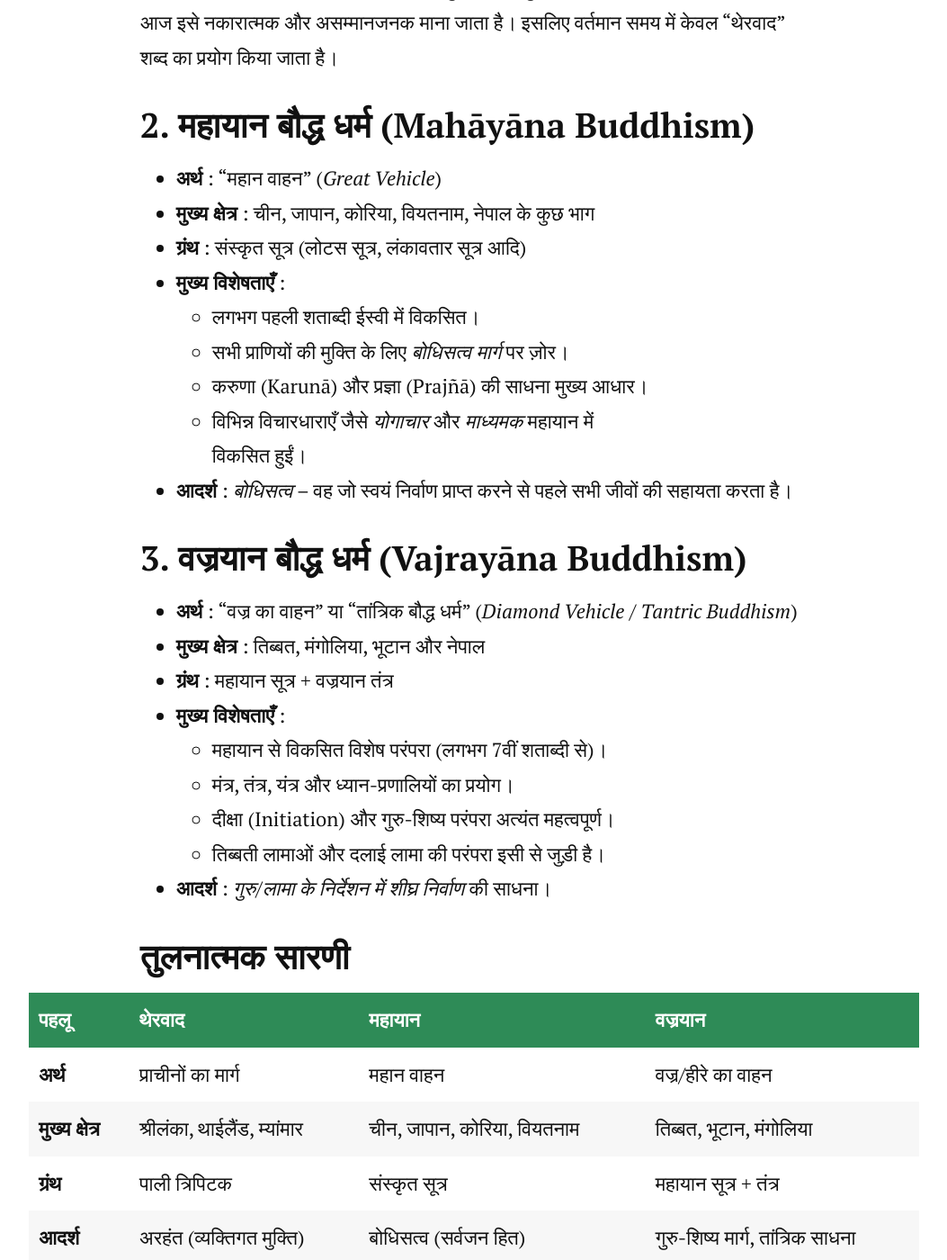
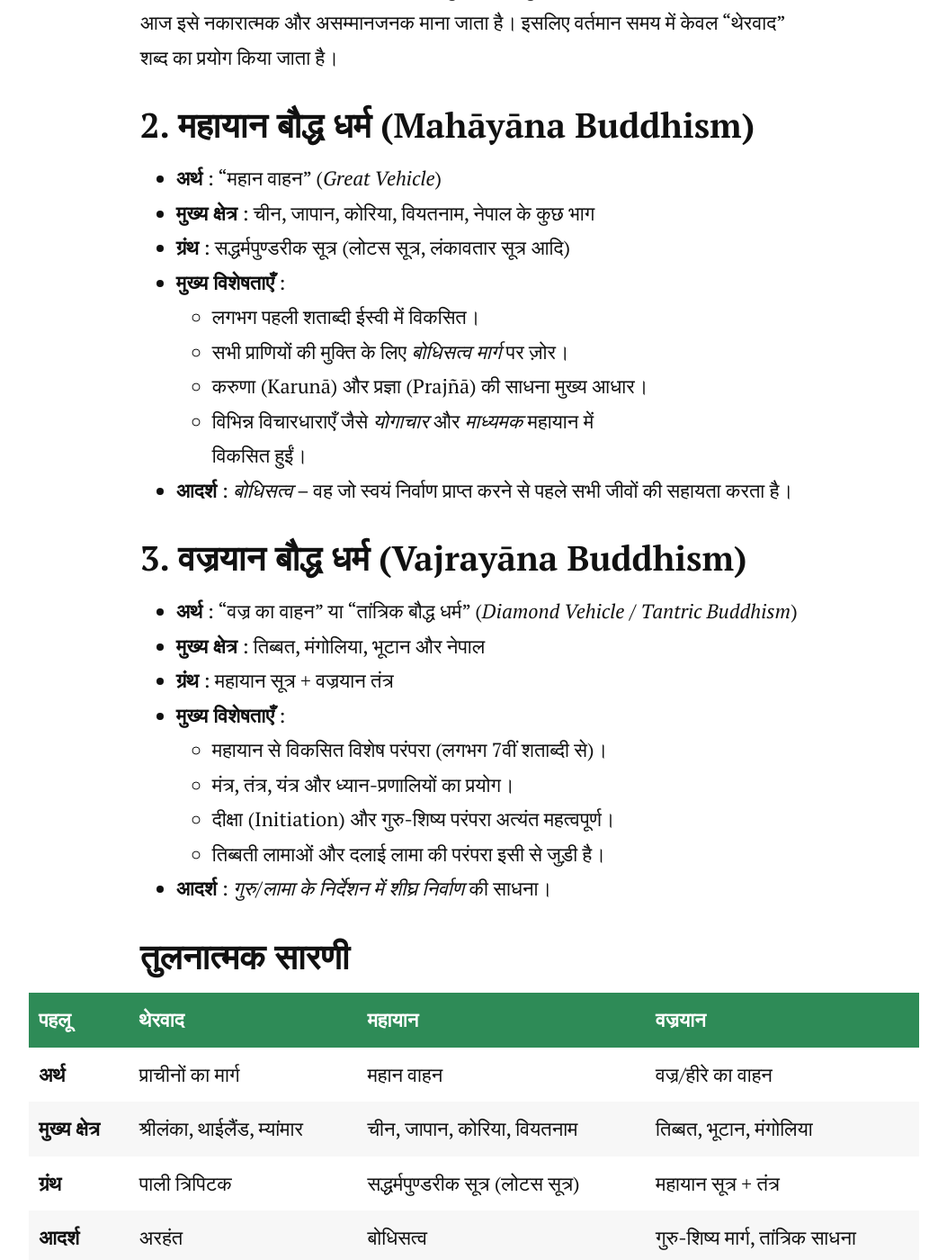
Before and after one commit to siddharthvishwamitra/dhammablog, a Jekyll site: the page built from _posts/2025-09-12-branches-of-buddhism.markdown, in a window 1280 px wide and 1400 px high, scrolled down 1225 px. Shown: the whole window at 90% size, without its empty margins (113-1166 px from the left). Built offline with Jekyll 4.4.1, drawn with Linux system fonts in a browser that asks for light colours; nearby versions of some CDN libraries.

Commit message:
update 2025-09-12-branches-of-buddhism.markdown

```diff
--- a/_posts/2025-09-12-branches-of-buddhism.markdown
+++ b/_posts/2025-09-12-branches-of-buddhism.markdown
@@ -23,7 +23,7 @@ tags: [level2]
 ### 2. महायान बौद्ध धर्म (Mahāyāna Buddhism)
 - **अर्थ** : "महान वाहन" (*Great Vehicle*)
 - **मुख्य क्षेत्र** : चीन, जापान, कोरिया, वियतनाम, नेपाल के कुछ भाग
-- **ग्रंथ** : संस्कृत सूत्र (लोटस सूत्र, लंकावतार सूत्र आदि)
+- **ग्रंथ** : सद्धर्मपुण्डरीक सूत्र (लोटस सूत्र, लंकावतार सूत्र आदि)
 - **मुख्य विशेषताएँ** :
   - लगभग पहली शताब्दी ईस्वी में विकसित।
   - सभी प्राणियों की मुक्ति के लिए *बोधिसत्व मार्ग* पर ज़ोर।
@@ -48,8 +48,8 @@ tags: [level2]
 |-------------------|--------------------------------|----------------------------------|----------------------------------|
 | **अर्थ**          | प्राचीनों का मार्ग             | महान वाहन                        | वज्र/हीरे का वाहन                |
 | **मुख्य क्षेत्र** | श्रीलंका, थाईलैंड, म्यांमार   | चीन, जापान, कोरिया, वियतनाम     | तिब्बत, भूटान, मंगोलिया         |
-| **ग्रंथ**         | पाली त्रिपिटक                 | संस्कृत सूत्र                    | महायान सूत्र + तंत्र             |
-| **आदर्श**         | अरहंत (व्यक्तिगत मुक्ति)      | बोधिसत्व (सर्वजन हित)           | गुरु-शिष्य मार्ग, तांत्रिक साधना |
+| **ग्रंथ**         | पाली त्रिपिटक                 | सद्धर्मपुण्डरीक सूत्र (लोटस सूत्र)                   | महायान सूत्र + तंत्र             |
+| **आदर्श**         | अरहंत      | बोधिसत्व           | गुरु-शिष्य मार्ग, तांत्रिक साधना |
 | **विशेषता**       | अनुशासन व तप                  | करुणा व प्रज्ञा                  | मंत्र, तंत्र, ध्यान              |
 
 बौद्ध धर्म की ये तीनों प्रमुख परंपराएँ एक ही आधारभूत शिक्षा — **चार आर्य सत्य (Four Noble Truths)** और **आष्टांगिक मार्ग (Eightfold Path)** — से निकली हैं, लेकिन उनकी साधना पद्धतियों और दृष्टिकोण में अंतर है।
```
